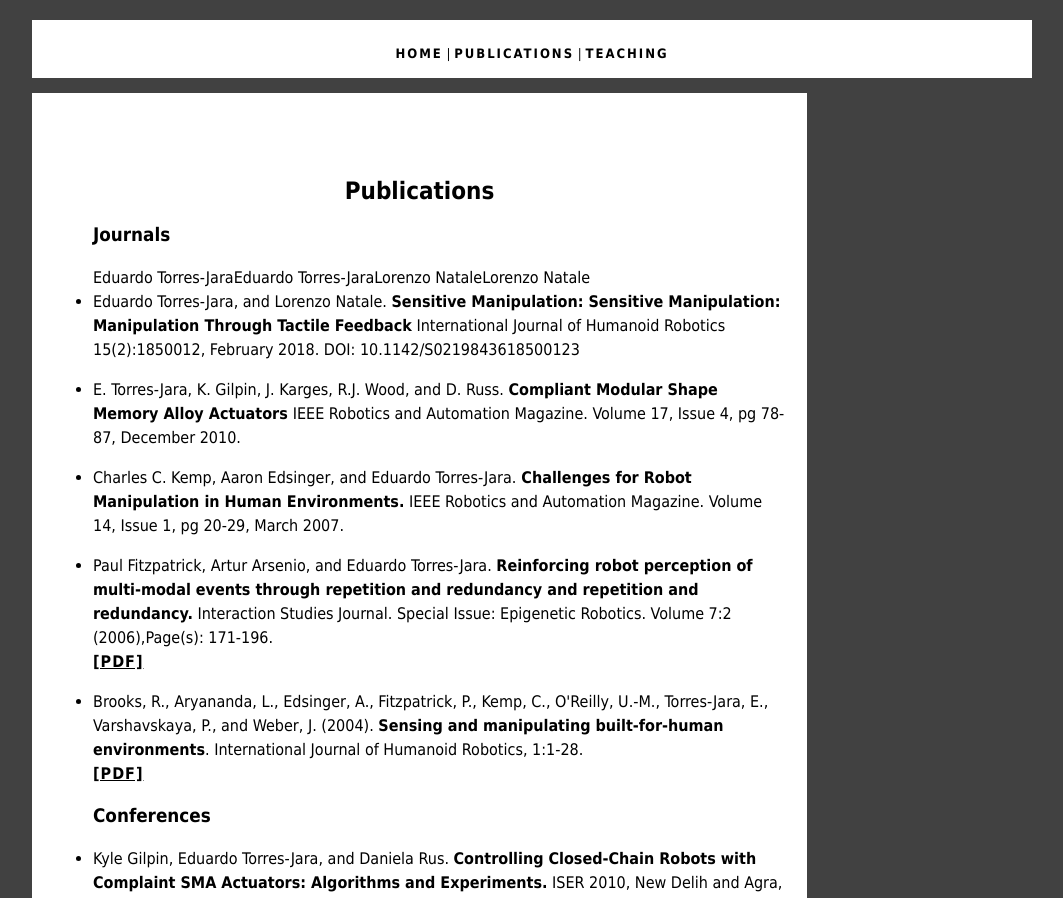
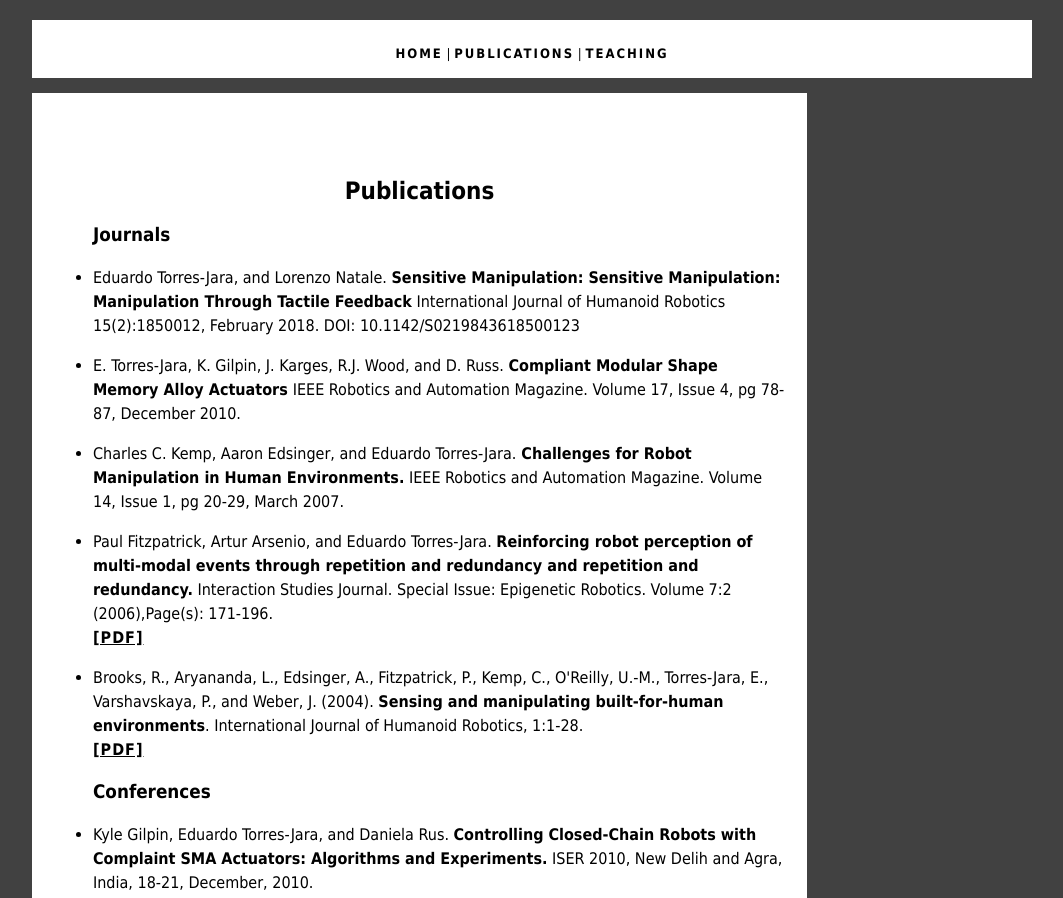
Before and after one commit to eduardotorresjara/eduardotorresjara.github.io, a plain HTML site: page publications.html in a window 1280 px wide. Shown: the top 898 px of the page, without its empty margins (108-1171 px from the left). Drawn offline with Linux system fonts and the light colour scheme.

Commit message:
Update publications.html

```diff
--- a/publications.html
+++ b/publications.html
@@ -43,8 +43,6 @@
 
 
 
-
-    Eduardo Torres-JaraEduardo Torres-JaraLorenzo NataleLorenzo Natale
 
     <li>Eduardo Torres-Jara, and Lorenzo Natale.
     <b> Sensitive Manipulation: Sensitive Manipulation: Manipulation Through Tactile Feedback</b>
```
